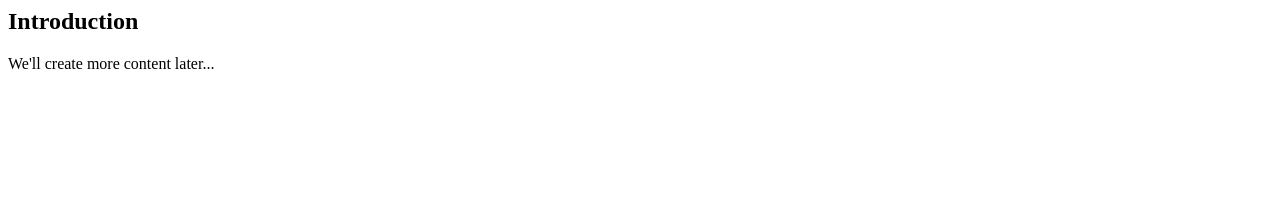
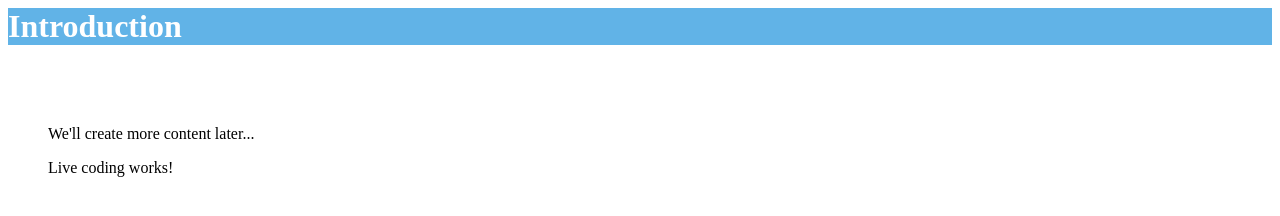
Before and after one commit to soelin-bit/soelin-bit.github.io, a plain HTML site: page index.html in a window 1280 px wide. Drawn offline with Linux system fonts and the light colour scheme.

Commit message:
pushing data

```diff
--- a/index.html
+++ b/index.html
@@ -1,10 +1,17 @@
 <DOCTYPE html>
 <html>
 <head>
-    <title> Table of Contents </title>
+  <title> Soe Lin </title>
 </head>
-<body>
-    <h2>Introduction</h2>
-    <p> We'll create more content later...</p>
+<body style="font-family: Times New Roman, Times, serif" >
+  <h1 style="color: white; background-color:#61b3e7 ">
+    Introduction
+  </h1>
+  <p style="margin-left: 40px; margin-top:80px;">
+    We'll create more content later...
+  </p>
+  <p style="margin-left: 40px;">
+    Live coding works!
+  </p>
 </body>
 </html>
```
